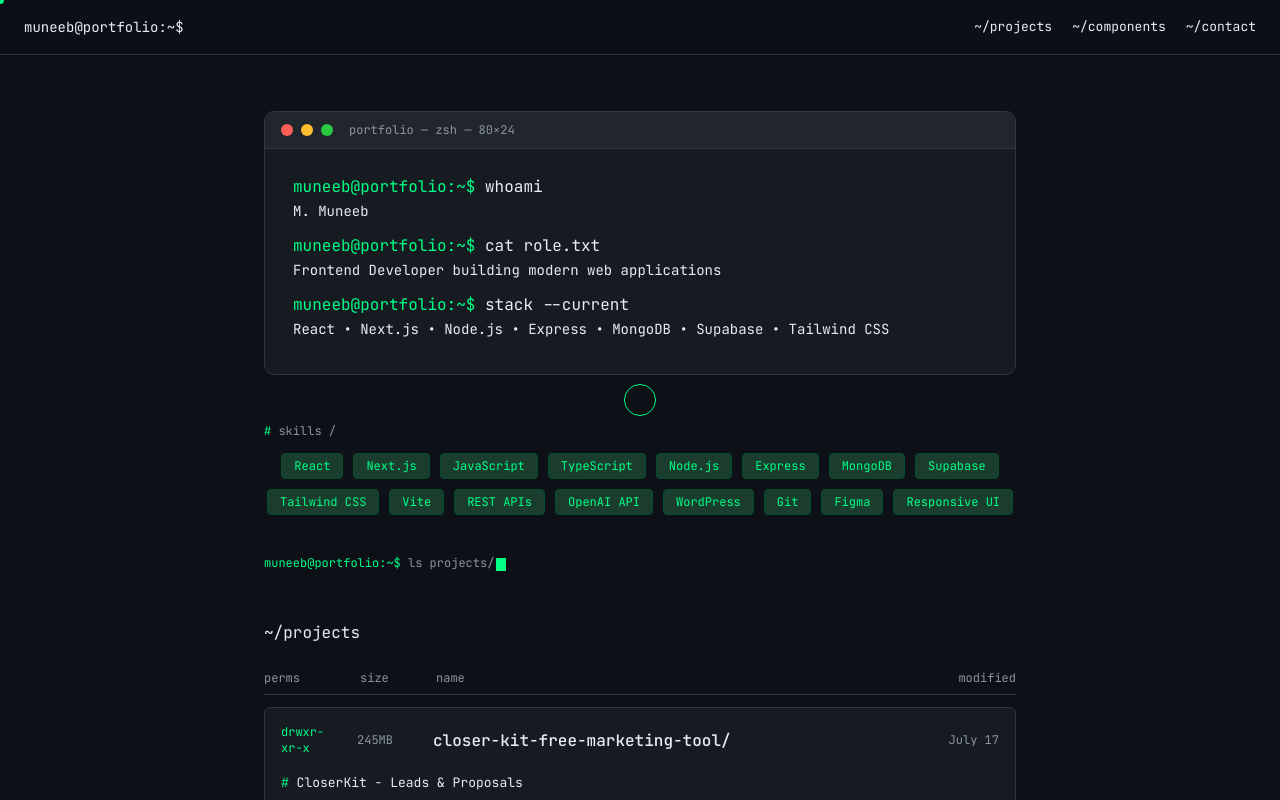
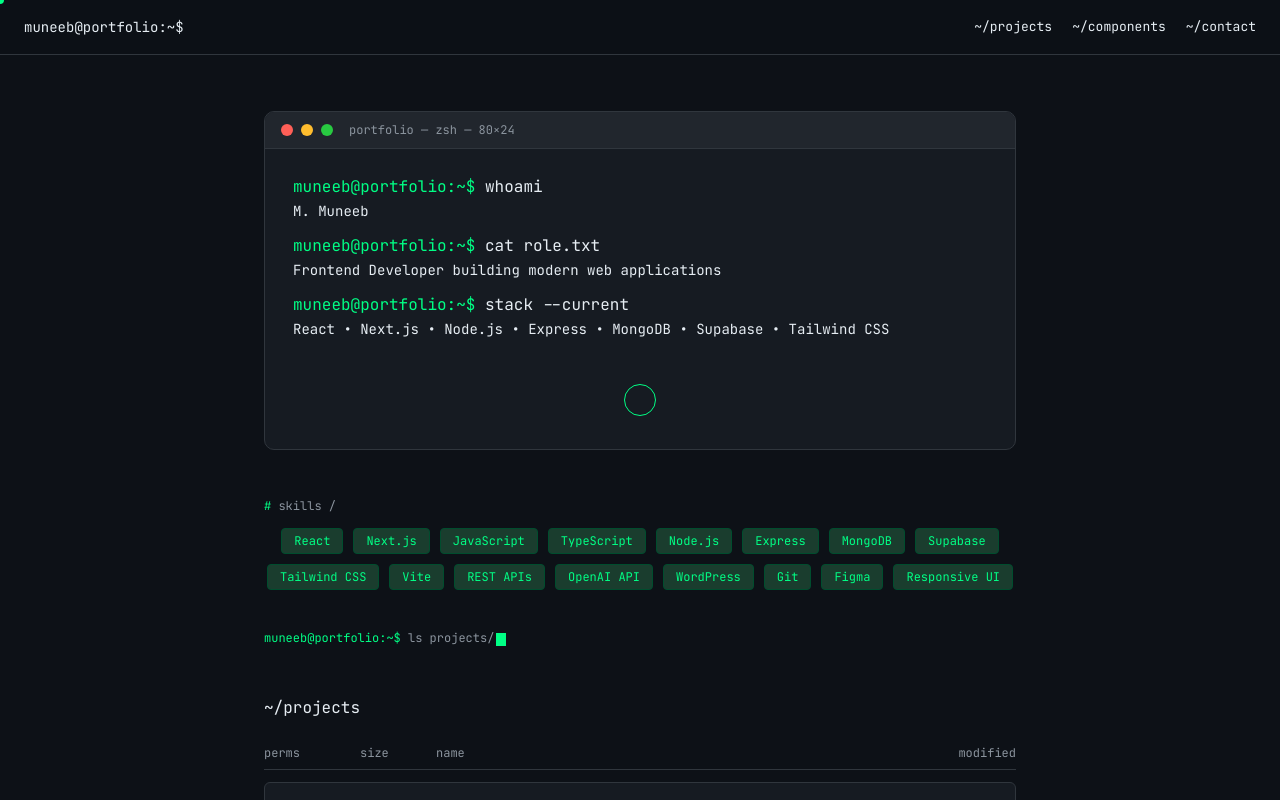
Before and after one commit to mmuneeb1000/portfolio-website-muneeb, a React (Vite) app in the folder client/: page / in a window 1280 px wide. Shown: the top 800 px of the page. Built offline with nearby package versions, Linux system fonts and the light colour scheme.

Commit message:
styling update

```diff
--- a/client/src/components/Hero.jsx
+++ b/client/src/components/Hero.jsx
@@ -128,7 +128,7 @@ export default function Hero() {
           </span>
         </div>
 
-        <div className="min-h-[200px] p-6 md:px-7">
+        <div className="min-h-[300px] p-4 md:p-6 md:px-7">
           {visibleLines.map((line, i) => (
             <div key={i} className="mb-1">
               <div>
```
